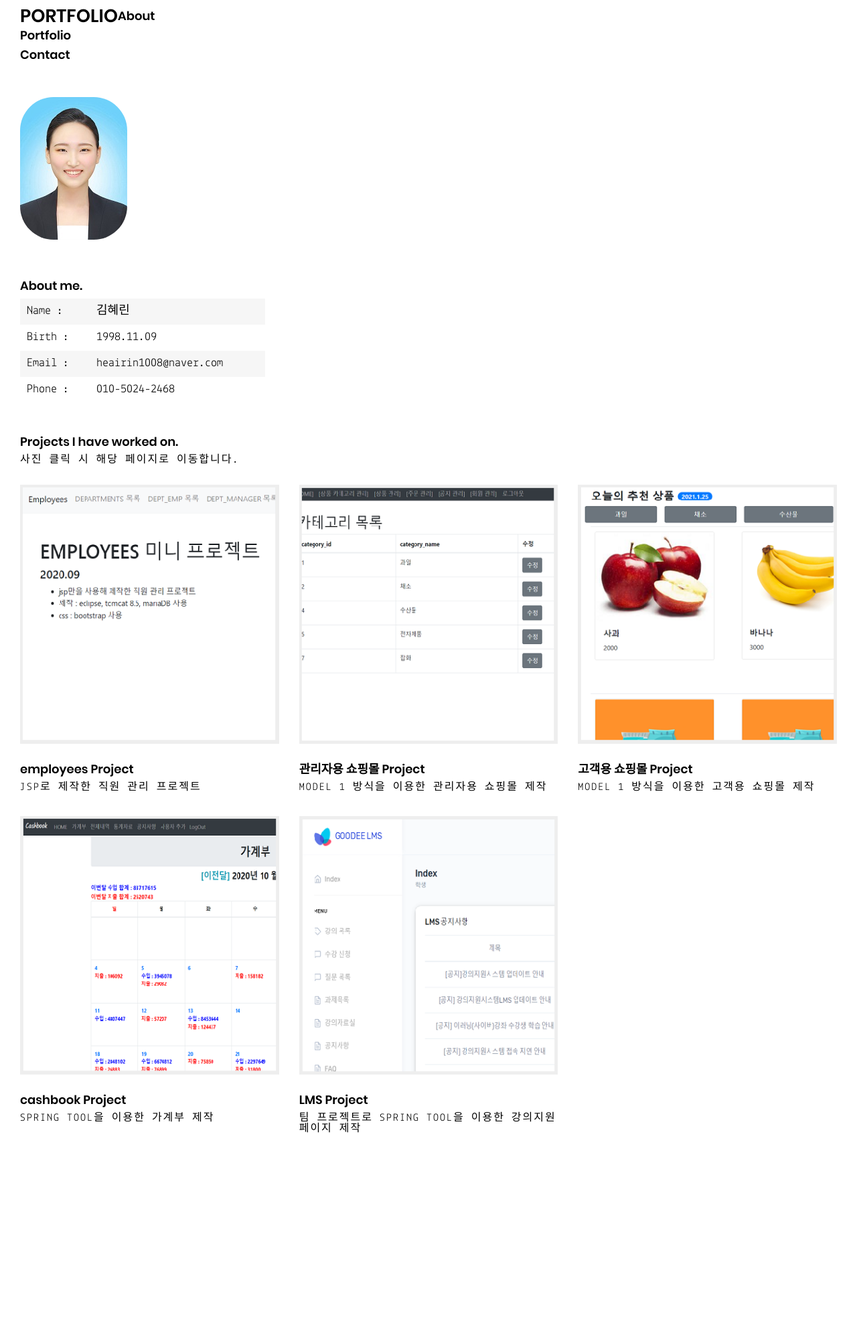
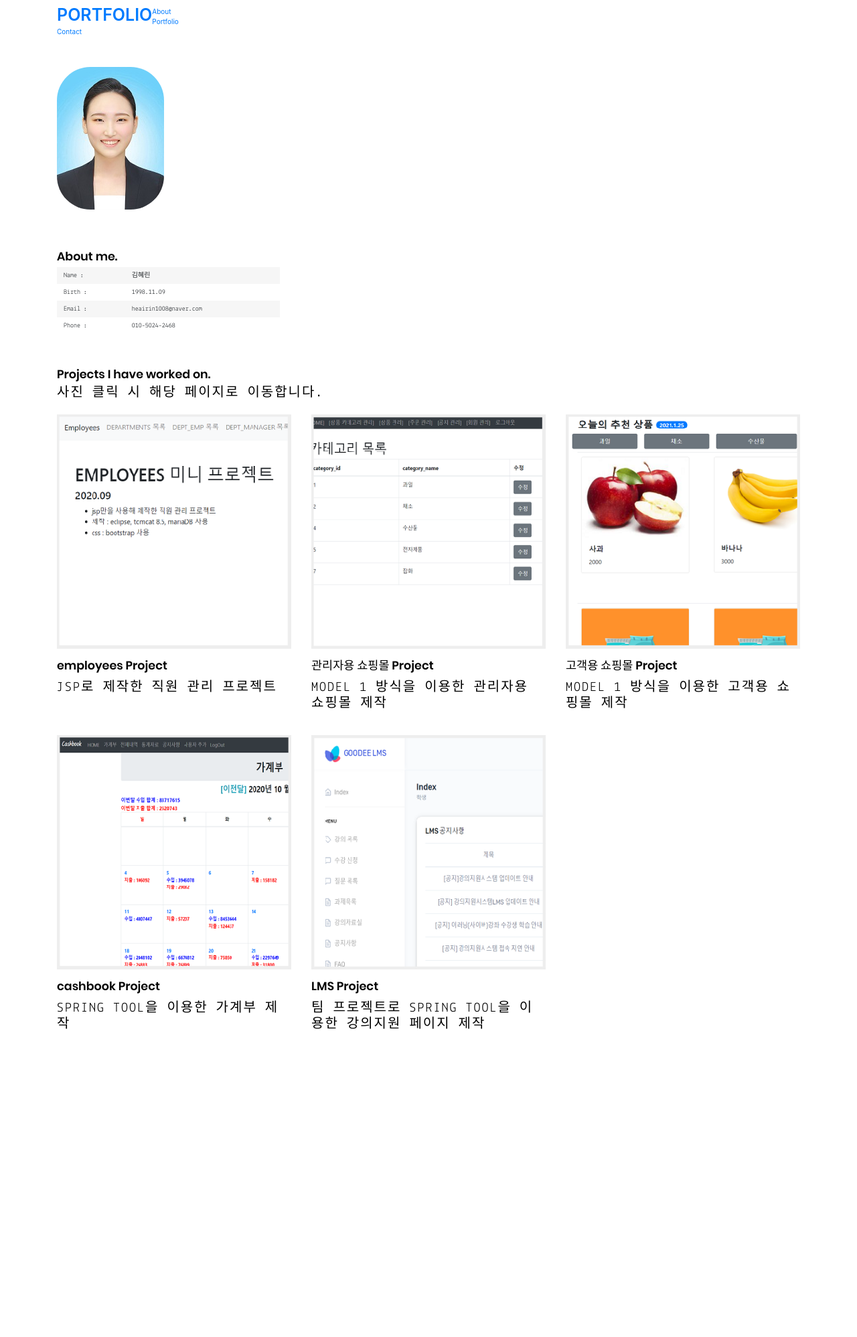
Before and after one commit to heairin1008/heairin1008.github.io, a Jekyll site: the page built from index.html, in a window 1280 px wide. Shown: the whole page at 67% size. Built offline with Jekyll 4.4.1, drawn with Linux system fonts in a browser that asks for light colours; after the commit the page ends 1871 px from its top, so only the background shows below that.

Commit message:
Update head.html

```diff
--- a/_includes/head.html
+++ b/_includes/head.html
@@ -9,3 +9,4 @@
 <link rel="mask-icon" href="/safari-pinned-tab.svg" color="#5bbad5">
 <meta name="theme-color" content="#ffffff">
 <link rel="stylesheet" href="{{ "/assets/css/style.css" | prepend: site.baseurl }}">
+<link rel="stylesheet" href="https://maxcdn.bootstrapcdn.com/bootstrap/4.5.2/css/bootstrap.min.css">
```
